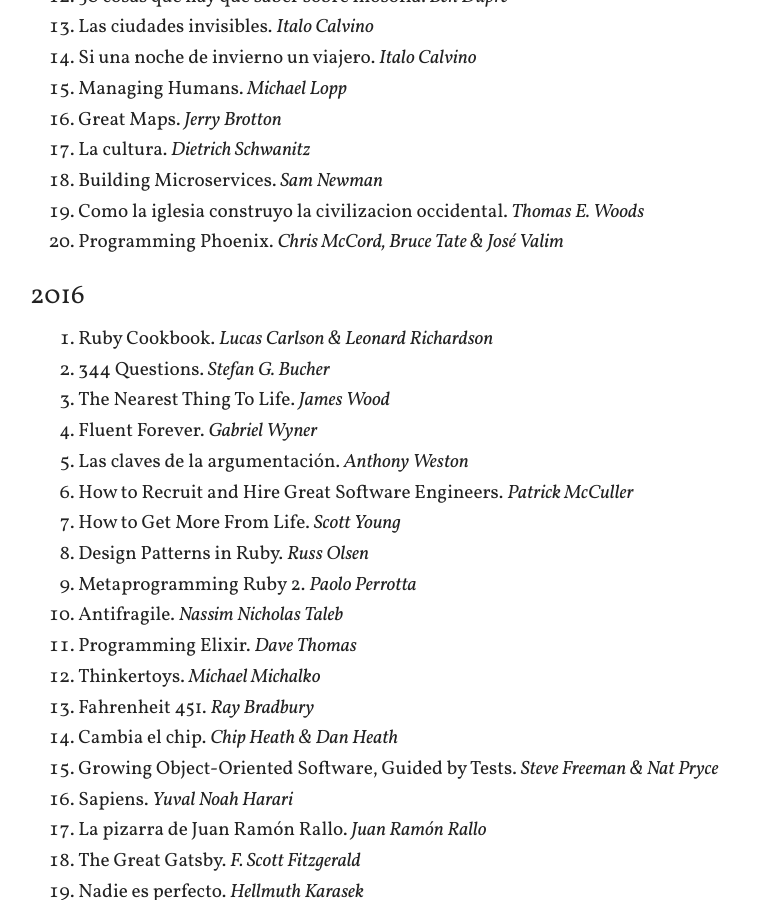
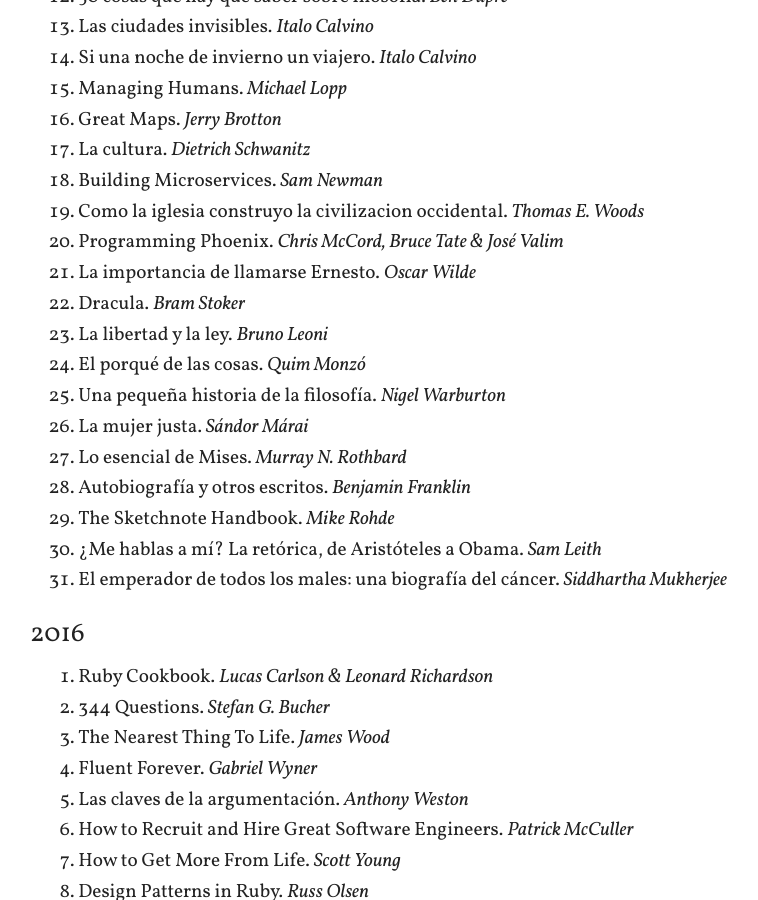
Before and after one commit to arturoherrero/arturoherrero.com, a Jekyll site: the page built from books.md, in a window 1280 px wide and 900 px high, scrolled down 674 px. Shown: the whole window, without its empty margins (250-1008 px from the left). Built offline with Jekyll 4.4.1, drawn with Linux system fonts in a browser that asks for light colours; some of the changed text lies outside the part shown.

Commit message:
Update book list

```diff
--- a/books.md
+++ b/books.md
@@ -30,6 +30,17 @@
 18. Building Microservices. *Sam Newman*
 19. Como la iglesia construyo la civilizacion occidental. *Thomas E. Woods*
 20. Programming Phoenix. *Chris McCord, Bruce Tate & José Valim*
+21. La importancia de llamarse Ernesto. *Oscar Wilde*
+22. Dracula. *Bram Stoker*
+23. La libertad y la ley. *Bruno Leoni*
+24. El porqué de las cosas. *Quim Monzó*
+25. Una pequeña historia de la filosofía. *Nigel Warburton*
+26. La mujer justa. *Sándor Márai*
+27. Lo esencial de Mises. *Murray N. Rothbard*
+28. Autobiografía y otros escritos. *Benjamin Franklin*
+29. The Sketchnote Handbook. *Mike Rohde*
+30. ¿Me hablas a mí? La retórica, de Aristóteles a Obama. *Sam Leith*
+31. El emperador de todos los males: una biografía del cáncer. *Siddhartha Mukherjee*
 
 
 ### 2016
@@ -149,7 +160,7 @@
 24. Más allá de la democracia. *Frank Karsten & Karel Beckman*
 25. La maquinaria de la libertad. *David Friedman*
 26. Seductor. *Egoland*
-27. Hacia una nueva libertad. El manifiesto libertario. *Murray Rothbard*
+27. Hacia una nueva libertad. El manifiesto libertario. *Murray N. Rothbard*
 28. Aprendiendo de los mejores. *Francisco Alcaide Hernández*
 29. Defendiendo lo indefendible. *Walter Block*
 30. Vender es humano. *Daniel H. Pink*
@@ -409,6 +420,7 @@
 * El mundo de ayer: Memorias de un europeo. *Stefan Zweig*
 * Veinticuatro horas en la vida de una mujer. *Stefan Zweig*
 * Carta de una desconocida. *Stefan Zweig*
+* Los ojos del hermano eterno. *Stefan Zweig*
 * Los pilares de la tierra. *Ken Follett*
 * Siddhartha. *Hermann Hesse*
 * El poder del ahora. *Eckart Tolle*
@@ -429,7 +441,7 @@
 * El caso de Farrier’s Lane. *Anne Perry*
 * El último Catón. *Matilde Asensi*
 * El jardinero fiel. *John Le Carré*
-* Don Quijote de la Mancha. *Cervantes*
+* Don Quijote de la Mancha. *Miguel de Cervantes Saavedra*
 * Un mundo feliz. *Aldous Huxley*
 * Historia del tiempo. *Stephen W. Hawking*
 * Mi vuelta a la vida. *Lance Armstrong*
```
Also changed, not shown: other parts of books.md (+1 -2 lines).
